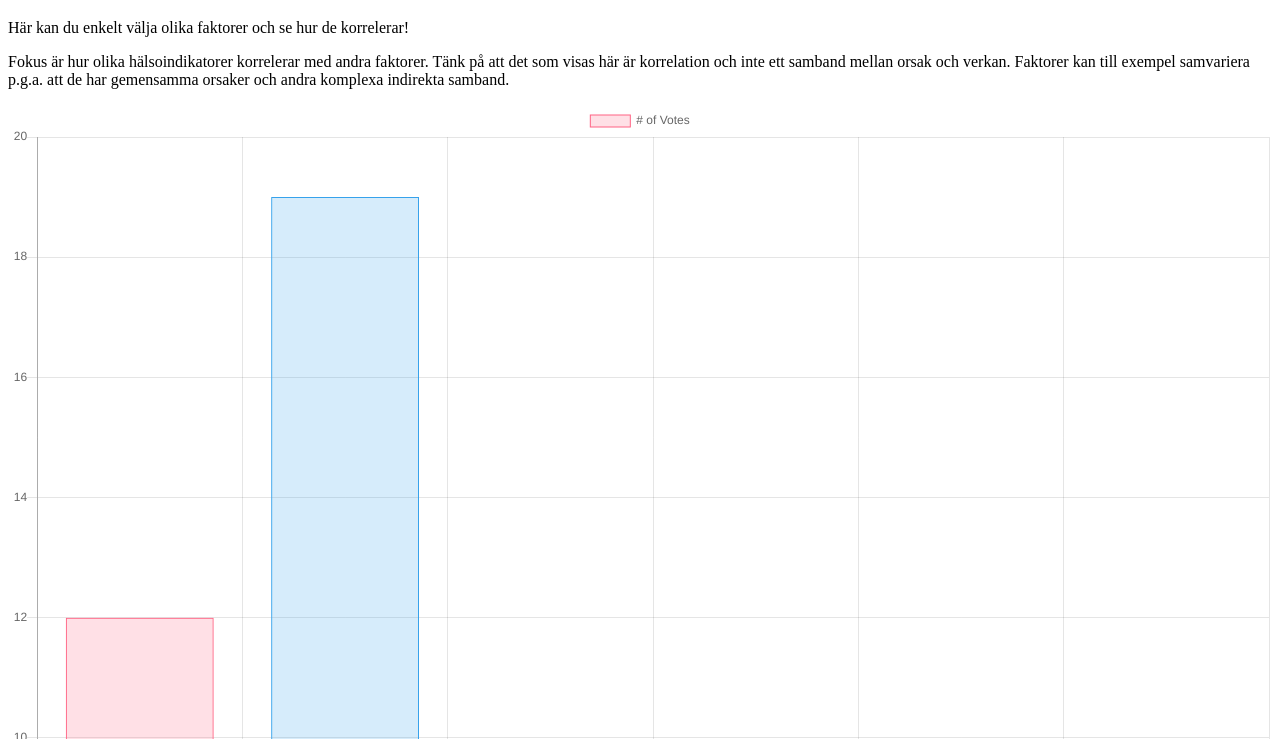
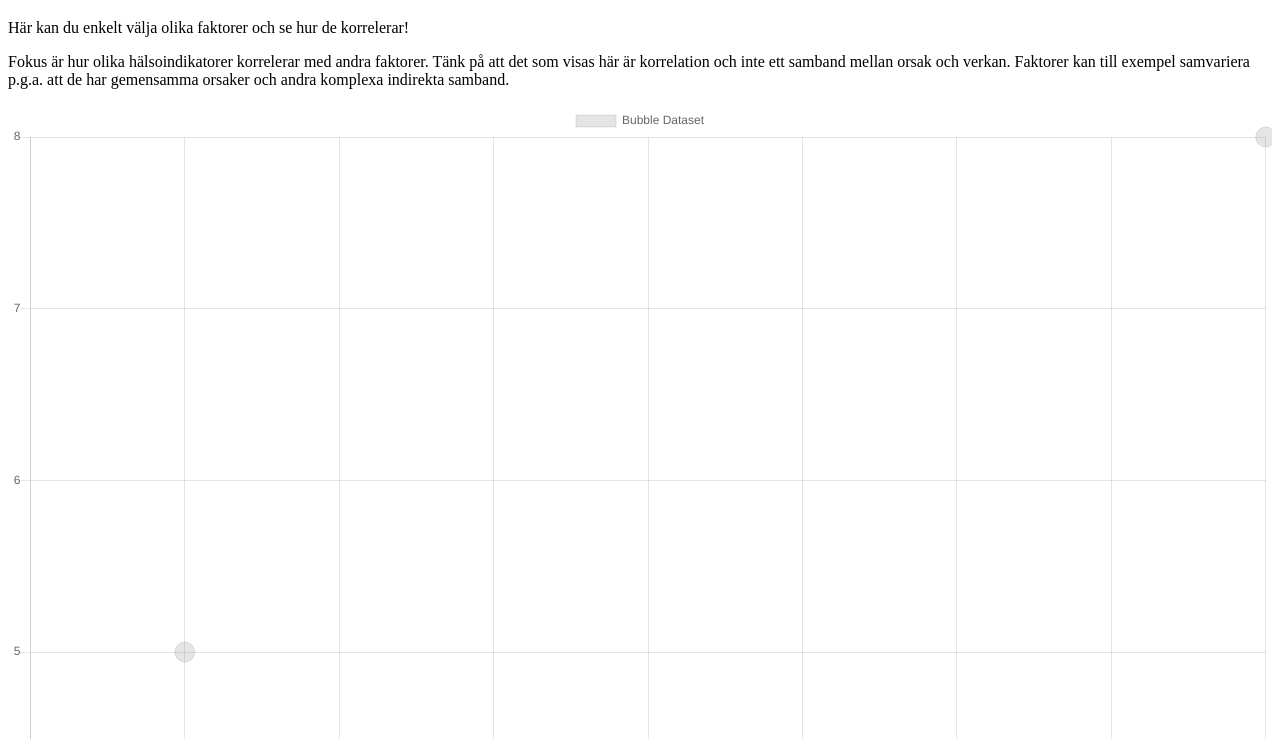
Before and after one commit to louilinn/hack4sweden2018, a website: page app/index.html in a window 1280 px wide. Shown: the part 61-800 px from the top of the page. Drawn offline with nearby package versions, Linux system fonts and the light colour scheme.

Commit message:
UI: bubble chart added

```diff
--- a/app/index.html
+++ b/app/index.html
@@ -9,51 +9,81 @@
   <p>Här kan du enkelt välja olika faktorer och se hur de korrelerar!</p>
   <p>Fokus är hur olika hälsoindikatorer korrelerar med andra faktorer. Tänk på att det som visas här är korrelation och inte ett samband mellan orsak och verkan. Faktorer kan till exempel samvariera p.g.a. att de har gemensamma orsaker och andra komplexa indirekta samband.</p>
   <canvas id="myChart" width="400" height="400"></canvas>
-
 </body>
 </html>
 
 <script src="https://cdnjs.cloudflare.com/ajax/libs/Chart.js/2.7.2/Chart.bundle.min.js"></script>
 <script type="text/javascript">
+
 var ctx = document.getElementById("myChart");
 
+var datapoints = [{
+    x: 2,
+    y: 1,
+    r: 10
+  }, {
+    x: 1,
+    y: 1,
+    r: 10
+  }, {
+    x: 2,
+    y: 5,
+    r:10
+  }, {
+    x: 9,
+    y: 8,
+    r: 10
+  }];
 
-  var myChart = new Chart(ctx, {
-      type: 'bar',
+var data = {
+  datasets: [{
+    label: 'Bubble Dataset', data: datapoints
+  }]
+};
+
+var options = {
+  scales: {
+    xAxes: [{
+        type: 'linear',
+        position: 'bottom'
+      }]
+  }
+};
+
+var myBubbleChart = new Chart(ctx,{
+  type: 'bubble',
+  data: data,
+  options: options
+});
+
+  /*var scatterChart = new Chart(ctx, {
+  type: 'scatter',
   data: {
-          labels: ["Red", "Blue", "Yellow", "Green", "Purple", "Orange"],
   datasets: [{
-              label: '# of Votes',
-              data: [12, 19, 3, 5, 2, 3],
-              backgroundColor: [
-                  'rgba(255, 99, 132, 0.2)',
-                  'rgba(54, 162, 235, 0.2)',
-                  'rgba(255, 206, 86, 0.2)',
-                  'rgba(75, 192, 192, 0.2)',
-                  'rgba(153, 102, 255, 0.2)',
-                  'rgba(255, 159, 64, 0.2)'
-              ],
-              borderColor: [
-                  'rgba(255,99,132,1)',
-                  'rgba(54, 162, 235, 1)',
-                  'rgba(255, 206, 86, 1)',
-                  'rgba(75, 192, 192, 1)',
-                  'rgba(153, 102, 255, 1)',
-                  'rgba(255, 159, 64, 1)'
-              ],
-              borderWidth: 1
+  label: 'Scatter Dataset',
+  data: [{
+  x: -10,
+  y: 0
+}, {
+x: 1,
+y: 1
+}, {
+x: 0,
+y: 10
+}, {
+x: 10,
+y: 5
+}]
 }]
 },
 options: {
 scales: {
-              yAxes: [{
-                  ticks: {
-                      beginAtZero:true
-                  }
+xAxes: [{
+type: 'linear',
+position: 'bottom'
 }]
 }
 }
-  });
-  const a = 1;
-  console.log(a);
+});*/
+
 </script>
```
Lines whose indentation alone changed are shown as unchanged.
